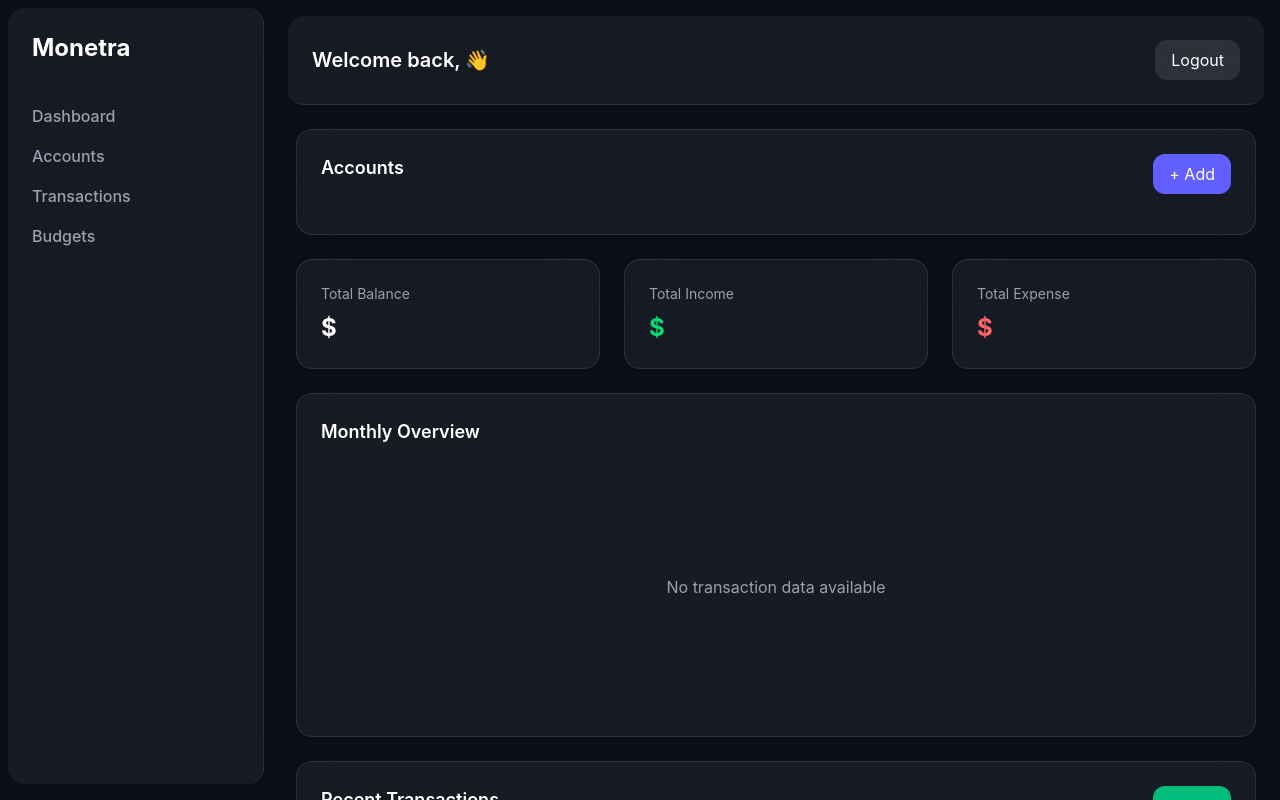
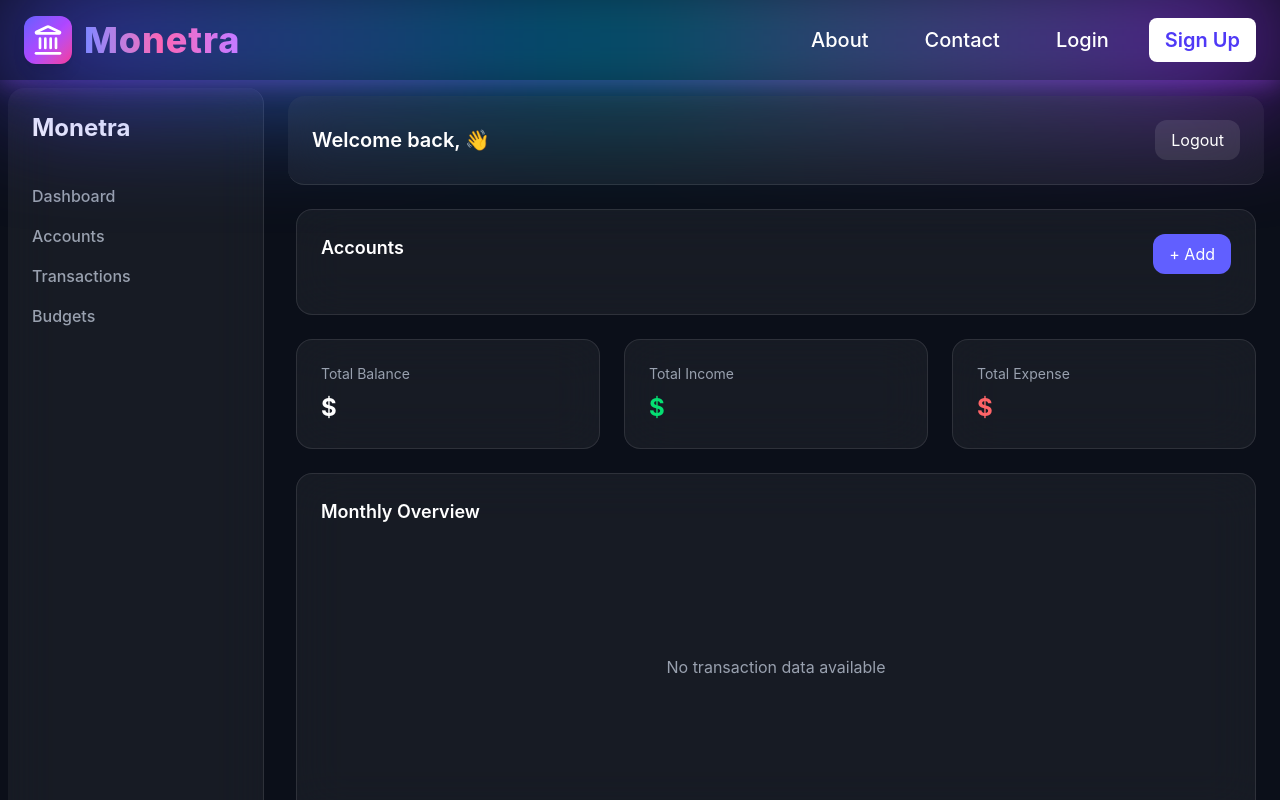
Before and after one commit to abdulhaseeb0666/finance-management, a Next.js app: page /dashboard in a window 1280 px wide. Shown: the top 800 px of the page. Built offline with nearby package versions, Linux system fonts and the light colour scheme.

Commit message:
On branch master Your branch is up to date with 'origin/master'.
Changes to be committed:
	modified:   app/(dashboard)/dashboard/DashboardContent.tsx
	modified:   app/(dashboard)/layout.tsx

```diff
--- a/app/(dashboard)/dashboard/DashboardContent.tsx
+++ b/app/(dashboard)/dashboard/DashboardContent.tsx
@@ -163,8 +163,7 @@ monthlyData?.sort((a, b) => {
   }
 
   return (
-    <div className="min-h-screen bg-[#0B0F19] text-white flex">
-
+    <div className="min-h-screen relative bg-[#0B0F19] text-white flex">
       {/* SIDEBAR (NEW) */}
       <aside className="hidden h-[97vh] sticky top-2 md:flex flex-col w-64 p-6 border-r border-white/10 bg-white/5 backdrop-blur-xl m-2 rounded-2xl hover:shadow-[3px_2px_15px_rgba(99,102,241,0.25)]">
         <h1 className="text-2xl font-bold mb-10">Monetra</h1>
@@ -181,7 +180,7 @@ monthlyData?.sort((a, b) => {
       <div className="flex-1 flex flex-col">
 
         {/* TOP BAR */}
-        <header className="flex justify-between items-center p-6 border-b border-white/10 bg-white/5 backdrop-blur-xl m-4 rounded-2xl mb-0 hover:shadow-[2px_2px_10px_rgba(99,102,241,0.25)]">
+        <header className="flex relative z-20 justify-between items-center p-6 border-b border-white/10 bg-white/5 backdrop-blur-xl m-4 rounded-2xl mb-0 hover:shadow-[2px_2px_10px_rgba(99,102,241,0.25)]">
           <h1 className="text-xl font-semibold">
             Welcome back, <span className="text-indigo-400">{name}</span> 👋
           </h1>
--- a/app/(dashboard)/layout.tsx
+++ b/app/(dashboard)/layout.tsx
@@ -2,6 +2,7 @@ import type { Metadata } from "next";
 import { FinanceProvider } from "../context/FinanceContext";
 import "../globals.css";
 import Footer from "../components/Footer";
+import Navbar from "../components/Navbar";
 
 export const metadata: Metadata = {
   title: "Finance App",
@@ -17,6 +18,7 @@ export default function RootLayout({
     <html lang="en">
       <body>
         <FinanceProvider>
+          <Navbar />
           {children}
           <Footer />
         </FinanceProvider>
```
